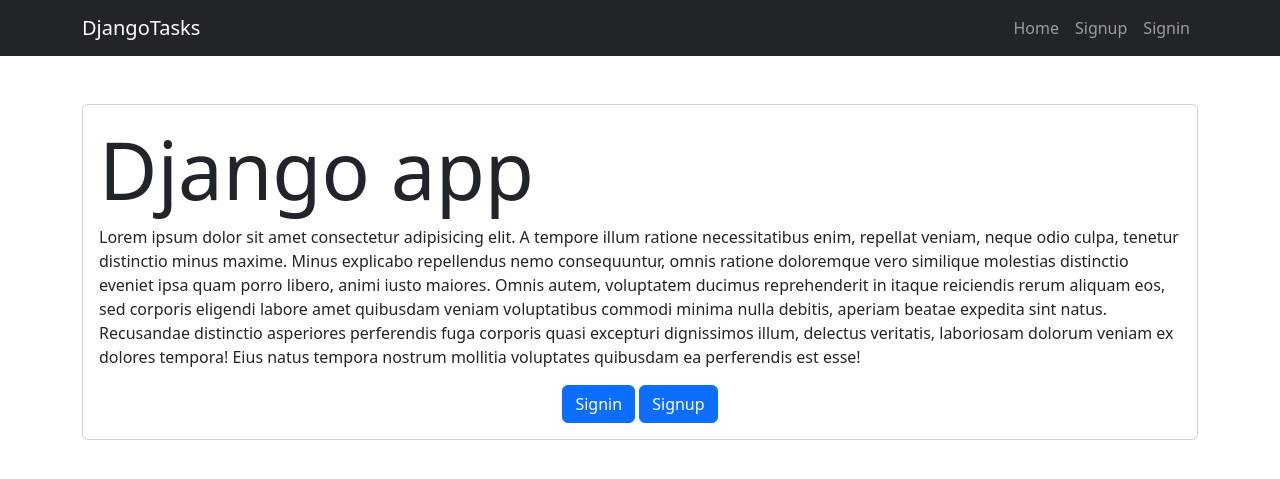
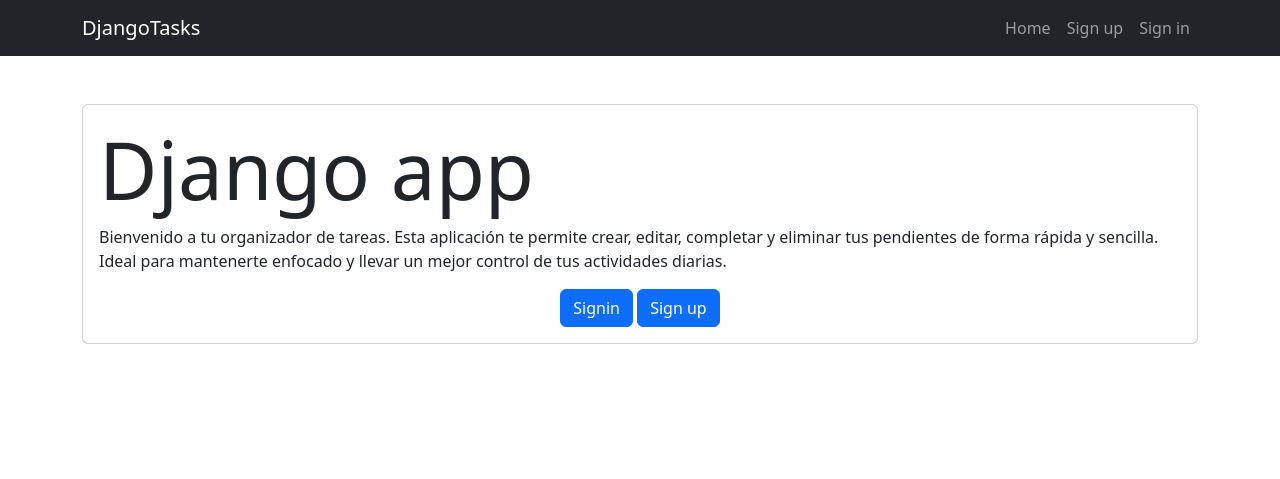
Before and after one commit to DiegoGieminiani/Django-CRUD, a Django app: page / in a window 1280 px wide. Shown: the top 479 px of the page. Run offline with Django 5.2, Linux system fonts and the light colour scheme.

Commit message:
refactor: mejora configuración y documentación del proyecto [docs, security, deps]

```diff
--- a/requirements.txt
+++ b/requirements.txt
@@ -1,4 +1,4 @@
-asgiref==3.8.1
-Django==5.1.7
+asgiref==3.7.2
+Django==4.2.21
 python-dotenv==1.0.1
-sqlparse==0.5.3
+sqlparse==0.4.4
--- a/tasks/templates/base.html
+++ b/tasks/templates/base.html
@@ -46,10 +46,10 @@
             </li>
             {% else %}
             <li class="nav-item">
-              <a href="/signup" class="nav-link">Signup</a>
+              <a href="/signup" class="nav-link">Sign up</a>
             </li>
             <li class="nav-item">
-              <a href="/signin" class="nav-link">Signin</a>
+              <a href="/signin" class="nav-link">Sign in</a>
             </li>
             {% endif%}
           </ul>
--- a/tasks/templates/create_task.html
+++ b/tasks/templates/create_task.html
@@ -5,7 +5,7 @@
     <div class="col-md-4  offset-md-4 mt-5">
 
       <form action="/tasks/create/" method="POST" class="card card-body">
-        <h1>Create Task</h1>
+        <h1>Create task</h1>
         {{error}}
         {% csrf_token %} {{form.as_p}}
         <button class="btn btn-primary">Save</button>
--- a/tasks/templates/home.html
+++ b/tasks/templates/home.html
@@ -1,30 +1,20 @@
-{% extends 'base.html'%}
-
-    {% block content %}
+{% extends 'base.html'%} {% block content %}
 <main class="container py-5">
   <section class="card card-body">
     <h1 class="display-1" text-center>Django app</h1>
 
-        <p>Lorem ipsum dolor sit amet consectetur adipisicing elit.
-        A tempore illum ratione necessitatibus enim, repellat veniam, neque odio culpa,
-        tenetur distinctio minus maxime. Minus explicabo repellendus nemo consequuntur,
-        omnis ratione doloremque vero similique molestias distinctio eveniet ipsa quam porro libero,
-        animi iusto maiores. Omnis autem, voluptatem ducimus reprehenderit in itaque reiciendis rerum aliquam eos,
-        sed corporis eligendi labore amet quibusdam veniam voluptatibus commodi minima nulla debitis,
-        aperiam beatae expedita sint natus. Recusandae distinctio asperiores perferendis fuga corporis quasi
-        excepturi dignissimos illum, delectus veritatis, laboriosam dolorum veniam ex dolores tempora! Eius natus
-        tempora nostrum mollitia voluptates quibusdam ea perferendis est esse!</p>
+    <p>
+      Bienvenido a tu organizador de tareas. Esta aplicación te permite crear,
+      editar, completar y eliminar tus pendientes de forma rápida y sencilla.
+      Ideal para mantenerte enfocado y llevar un mejor control de tus
+      actividades diarias.
+    </p>
 
     <div class="text-center">
-            <a class="btn btn-primary" href="/signin/">
-                Signin
-            </a>
-            <a class="btn btn-primary" href="/signup/">
-                Signup
-            </a>
+      <a class="btn btn-primary" href="/signin/"> Signin </a>
+      <a class="btn btn-primary" href="/signup/"> Sign up </a>
     </div>
   </section>
 </main>
 
-
 {% endblock %}
--- a/tasks/templates/signin.html
+++ b/tasks/templates/signin.html
@@ -4,7 +4,7 @@
   <div class="row">
     <section class="col-md-4 offset-md-4 mt-5">
       <form action="/signin/" method="POST" class="card card-body">
-        <h1 class="text-center">Signin</h1>
+        <h1 class="text-center">Sign in</h1>
         {{error}} {% csrf_token %}
         <div class="mb-3">
           <label for="username">Username:</label>
@@ -26,7 +26,7 @@
             placeholder="Write your password"
           />
         </div>
-        <button class="btn btn-primary">Singin</button>
+        <button class="btn btn-primary">Sign in</button>
       </form>
     </section>
   </div>
--- a/tasks/templates/signup.html
+++ b/tasks/templates/signup.html
@@ -1,12 +1,11 @@
 {% extends 'base.html'%}
-
 
 {% block content%}
 <main class="container">
 <div class="row">
   <div class="col-md-4 offset-md-4 mt-5">
     <form method="POST" class="card card-body">
-      <h1 class="text-center">Sign Up</h1>
+      <h1 class="text-center">Sign up</h1>
       {{error}}
       {% csrf_token %}
 
@@ -24,7 +23,7 @@
       </div>
 
 
-      <button class="btn btn-primary">Sing up</button>
+      <button class="btn btn-primary">Sign up</button>
     </form>
   </div>
 </div>
--- a/tasks/templates/tasks.html
+++ b/tasks/templates/tasks.html
@@ -3,7 +3,7 @@
 <main class="container">
   <div class="row">
     <div class="col-md-6 offset-md-3">
-      <h1 class="text-center display-3 py-5">Tasks Pending</h1>
+      <h1 class="text-center display-3 py-5">Tasks pending</h1>
       <ul class="list-group">
         {%for task in tasks%}
         <a class="list-group-item" href="{% url 'task_detail' task.id %}">
```
Also changed, not shown: README.md (added), 2 other files. Lines whose indentation alone changed are shown as unchanged.
